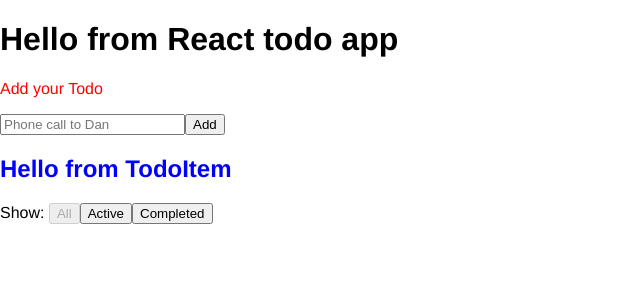
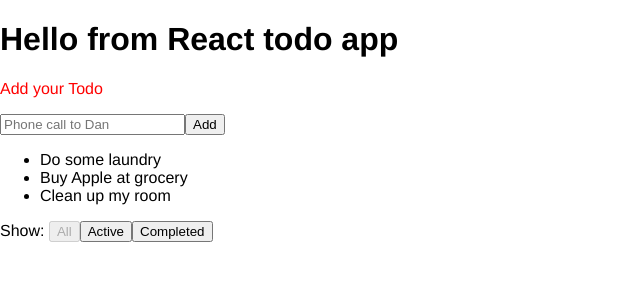
Before and after one commit to suzydp/react-todo-app-v2, a React app: page / in a window 1280 px wide. Shown: the top 300 px of the page, without its empty margins (0-640 px from the left). Built offline with nearby package versions, Linux system fonts and the light colour scheme.

Commit message:
Add dummy todo list

```diff
--- a/src/components/TodoItem.jsx
+++ b/src/components/TodoItem.jsx
@@ -3,8 +3,42 @@ import '../app.scss';
 
 class TodoItem extends React.Component {
   render() {
+    // Add dummyTodos to render in this component
+    const dummyTodos = [
+      {
+        id: 1,
+        text: "Do some laundry",
+        isDone: false,
+        todoClick: ()=>console.log("clicked"),
+      },
+      {
+        id: 2,
+        text: "Buy Apple at grocery",
+        isDone: false,
+        todoClick: ()=>console.log("clicked"),
+      },
+      {
+        id: 3,
+        text: "Clean up my room",
+        isDone: true,
+        todoClick: ()=>console.log("clicked"),
+      },
+    ];
+
     return (
-      <h2 className="subtitle">Hello from TodoItem</h2>
+      <ul>
+        {dummyTodos.map(todo =>
+          <li
+            key={todo.id}
+            onClick={todo.todoClick}
+            style={{
+              textDecoration: todo.completed ? 'line-through' : 'none'
+            }}
+          >
+            {todo.text}
+          </li>
+        )}
+      </ul>
     )
   }
 }
```
